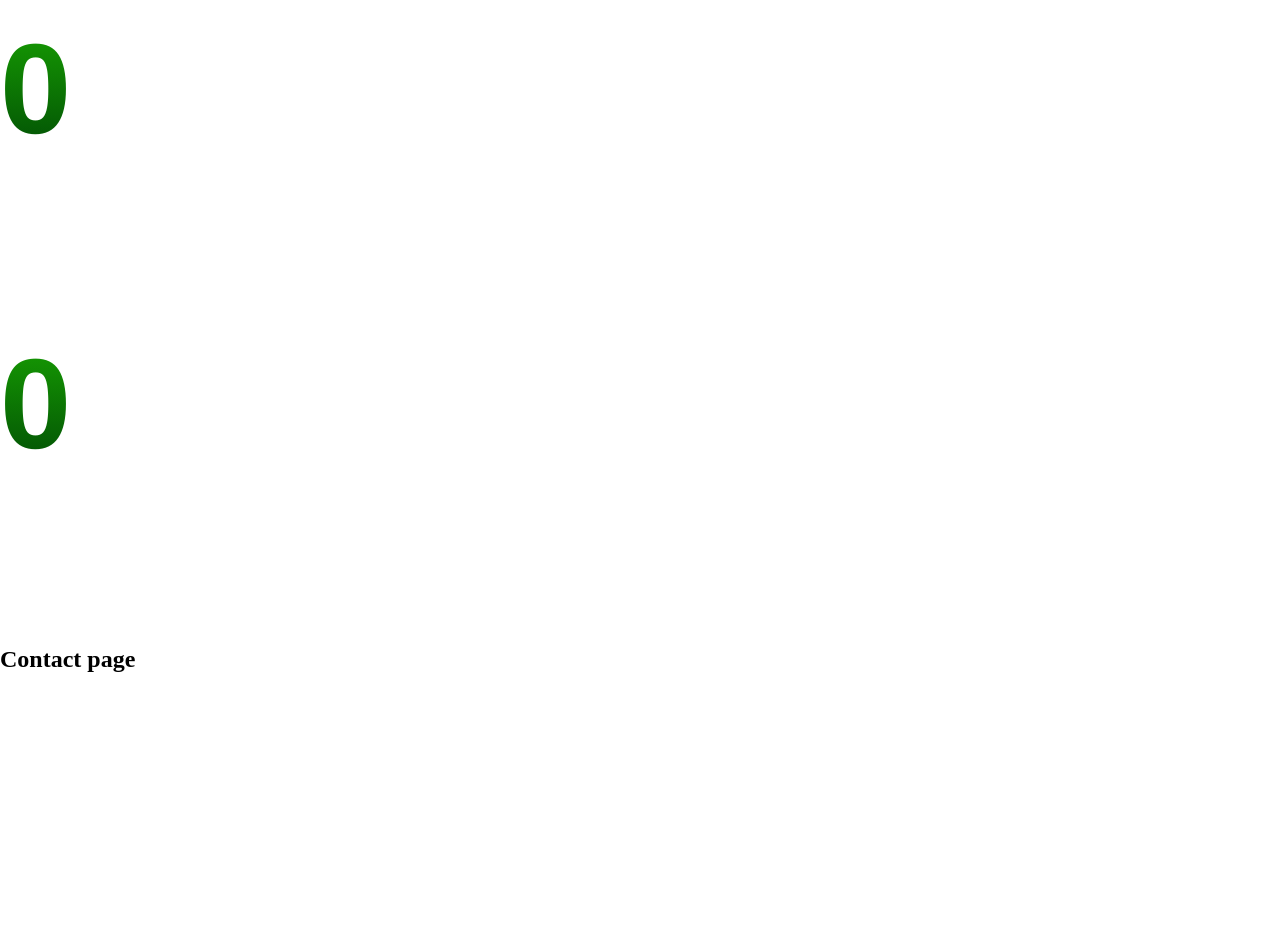
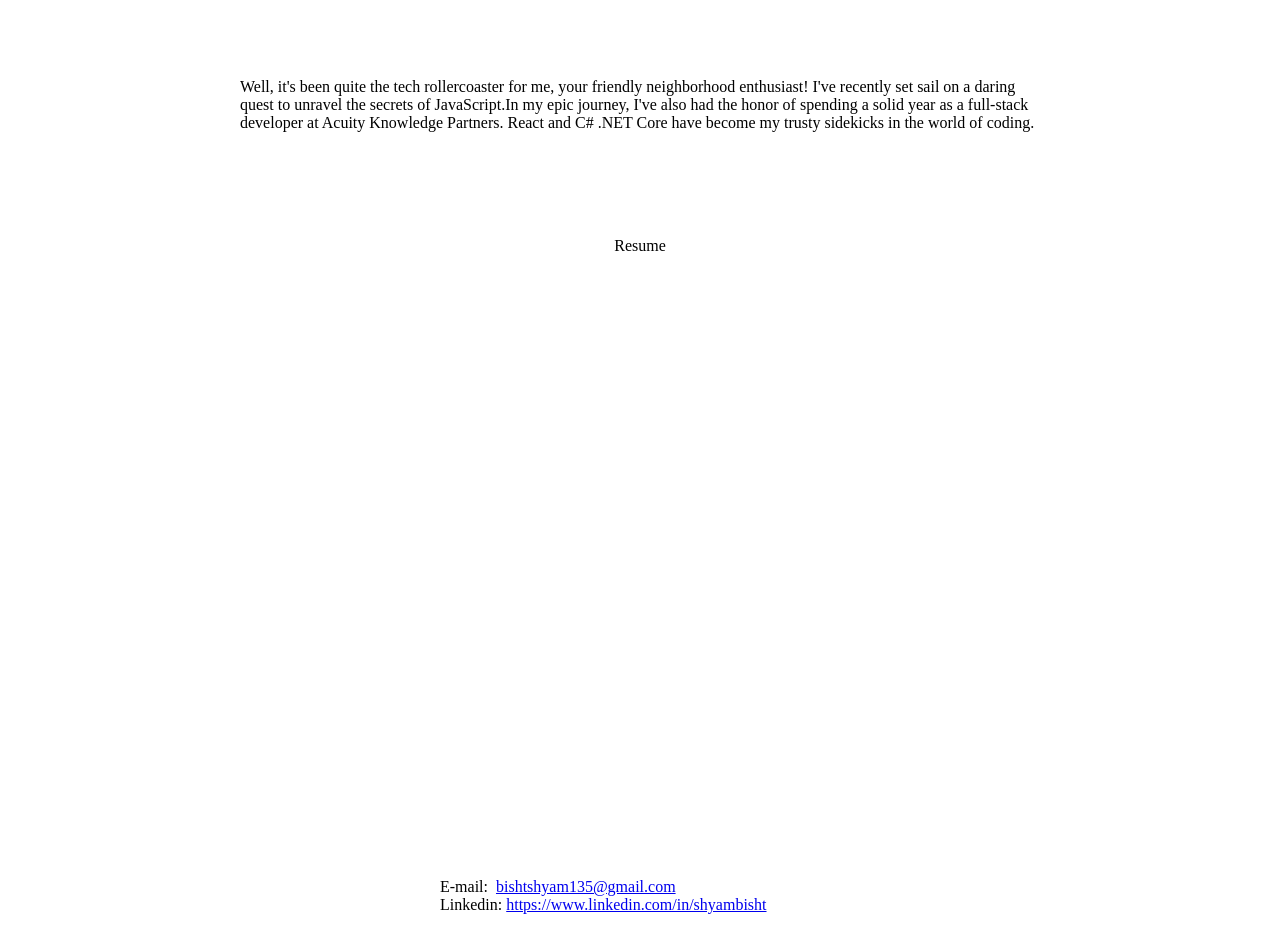
Before and after one commit to bishtshyam095/portfolio, a React (Vite) app: page / in a window 1280 px wide. Shown: the part 1082-2034 px from the top of the page. Built offline with nearby package versions, Linux system fonts and the light colour scheme.

Commit message:
Added name to the home page, updated the about section and remove the move movement details for time being and updated the contact details

```diff
--- a/src/Components/About/About.css
+++ b/src/Components/About/About.css
@@ -1,16 +1,30 @@
-.about_page{
+.about_page {
   height: 100vh;
   /* width: 100%; */
   display: flex;
   flex-direction: column;
   justify-content: space-evenly;
+  align-items: center;
 }
 
-.mouse_movement_state{
+.mouse_movement_state {
   font-size: 8rem;
   font-weight: 900;
-    font-family: 'Franklin Gothic Medium', 'Arial Narrow', Arial, sans-serif;
+  font-family: "Franklin Gothic Medium", "Arial Narrow", Arial, sans-serif;
   background: -webkit-linear-gradient(#18a302, #004a05);
   -webkit-background-clip: text;
   -webkit-text-fill-color: transparent;
 }
+
+.summary {
+    width: 800px; /* Set the desired width */
+    height: 80px; /* Set the desired height */
+    position: absolute;
+    top: 150%;
+    left: 50%;
+    transform: translate(-50%, -50%);
+}
+
+.resume-link{
+    cursor: pointer;
+}
--- a/src/Components/About/About.jsx
+++ b/src/Components/About/About.jsx
@@ -2,18 +2,34 @@ import { useEffect, useState } from "react";
 import "./About.css";
 
 function About() {
-
-  const [mouse, setMouse] = useState({X: 0, Y:0});
+  const [mouse, setMouse] = useState({ X: 0, Y: 0 });
 
   addEventListener("mousemove", (e) => {
-    setMouse({X: e.offsetX, Y: e.offsetY })
-  })
+    setMouse({ X: e.offsetX, Y: e.offsetY });
+  });
+
+  const openResume = () => {
+    window.open(
+      "https://drive.google.com/file/d/14w3g_VuhBi0z54ArqchWlRGQGyM_3OLN/view?usp=sharing"
+    );
+  };
 
   return (
     <section id="about">
       <div className="about_page">
-        <h1 className="mouse_movement_state">{mouse.X}</h1>
-        <h1 className="mouse_movement_state">{mouse.Y}</h1>
+        <div className="summary">
+          Well, it's been quite the tech rollercoaster for me, your friendly
+          neighborhood enthusiast! I've recently set sail on a daring quest to
+          unravel the secrets of JavaScript.In my epic journey, I've also had
+          the honor of spending a solid year as a full-stack developer at Acuity
+          Knowledge Partners. React and C# .NET Core have become my trusty
+          sidekicks in the world of coding.
+        </div>
+        <div className="resume-link" onClick={openResume}>
+          Resume
+        </div>
+        {/* <h1 className="mouse_movement_state">{mouse.X}</h1>
+        <h1 className="mouse_movement_state">{mouse.Y}</h1> */}
       </div>
     </section>
   );
--- a/src/Components/Contact/Contact.css
+++ b/src/Components/Contact/Contact.css
@@ -2,3 +2,25 @@
     height: 100vh;
     /* width: 100vw; */
 }
+
+.contact-info{
+    width: 800px;
+    height: 80px;
+    position: absolute;
+    top: 250%;
+    left: 50%;
+    transform: translate(-25%, -50%);
+    color: black;
+}
+
+.contact-info a:visited{
+    color: black;
+}
+
+.email-detail{
+    color: black;
+}
+
+.email-detail:visited{
+    color: black;
+}
--- a/src/Components/Contact/Contact.jsx
+++ b/src/Components/Contact/Contact.jsx
@@ -4,7 +4,19 @@ import home_img from "../../assets/home_page_logo.jpeg";
 function Contact() {
   return (
     <section id="contact">
-      <h2>Contact page</h2>
+      <div className="contact-info">
+        <p className="email-detail">E-mail: &nbsp;
+          <a href="mailto:bishtshyam135@gmail.com">
+          bishtshyam135@gmail.com
+          </a>
+        </p>
+        <p>
+          Linkedin:&nbsp;
+          <a href="https://www.linkedin.com/in/shyambisht/">
+            https://www.linkedin.com/in/shyambisht
+          </a>
+        </p>
+      </div>
     </section>
   );
 }
--- a/src/Components/Home/Home.css
+++ b/src/Components/Home/Home.css
@@ -1,7 +1,10 @@
 #home{
     height: 100vh;
 }
-
+.my-name{
+    text-align: center;
+    font-size: 50px;
+}
 .home_img{
     height: 20rem;
     width: 40rem;
--- a/src/Components/Home/Home.jsx
+++ b/src/Components/Home/Home.jsx
@@ -1,12 +1,12 @@
 import home_img from "../../assets/home_page_logo.jpeg";
 import NavBar from "../Navigationbar/NavBar";
-
 import "./Home.css";
 
 function Home() {
   return (
     <section id="home">
       <div className="home__page">
+        <h1 className="my-name">Shyam Bisht</h1>
         <img
           className="home_img"
           src={home_img}
```
Lines whose indentation alone changed are shown as unchanged.
